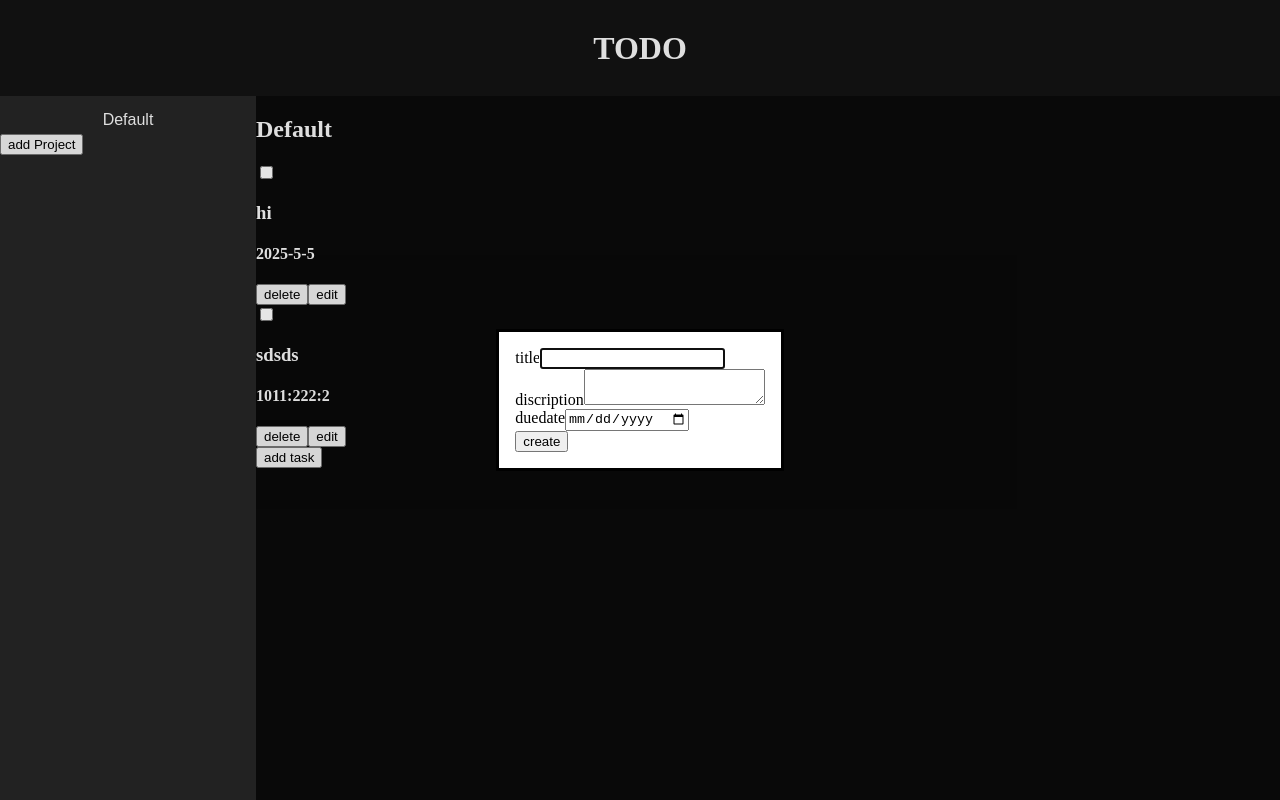
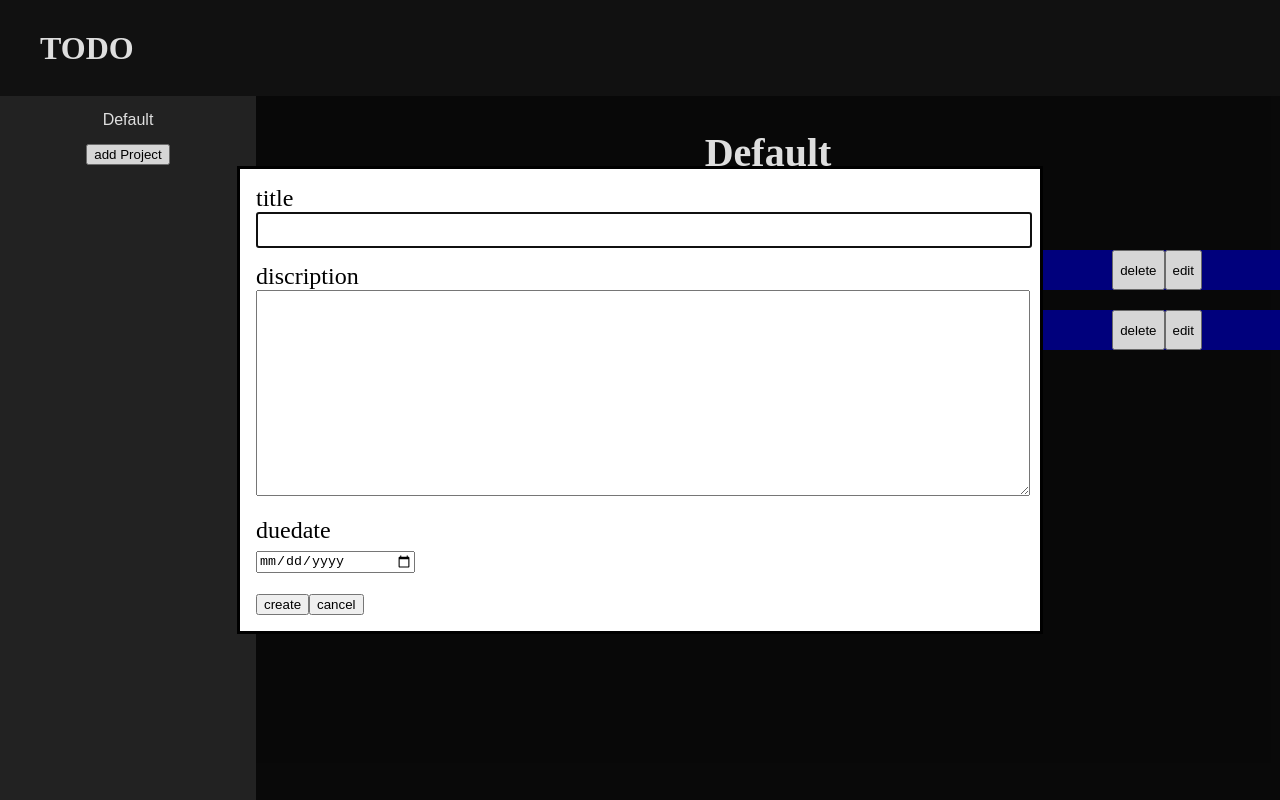
Before and after one commit to sinan-894/odin-todo-list, a website built with webpack: page src/template.html in a window 1280 px wide. Both pictures are taken after a click on the button "add task". Built offline with nearby package versions, Linux system fonts and the light colour scheme.

Commit message:
add cancel button delete button

```diff
--- a/src/form.js
+++ b/src/form.js
@@ -24,6 +24,15 @@ function createTaskFormHandler(){
         })
     }
 
+    const setFormValue = (...data)=>{
+        console.log(title,discription,duedate,data)
+        const arg = Array.from(arguments)
+        tagArray.forEach((tag,i)=>{
+            console.log(tag.inputTag)
+            tag.inputTag.value = data[i]
+        })
+    }
+
 
     const createForm = ()=>{
         const form = dom.createTag('form','task-form')
@@ -33,6 +42,7 @@ function createTaskFormHandler(){
         });
 
         dom.makeParent(form,createSubmitButton())
+        dom.makeParent(form,createCancelButton())
 
         return form
     }
@@ -51,6 +61,13 @@ function createTaskFormHandler(){
                 document.querySelector('dialog').close()
             }
         })
+
+        return submitButton
+    }
+
+    const createCancelButton = ()=>{
+        const submitButton = dom.createTag('button','task-cancel-button',null,'cancel')
+        submitButton.addEventListener('click',(event)=>{document.querySelector('dialog').close()})
 
         return submitButton
     }
@@ -79,14 +96,14 @@ function createTaskFormHandler(){
         return true
     }
 
-    return Object.assign({createForm,modifyFormSubmitButtonEventHandler},extractDataFromTheFormAndCreatObject(tagArray))
+    return Object.assign({createForm,modifyFormSubmitButtonEventHandler,setFormValue},extractDataFromTheFormAndCreatObject(tagArray))
 }
 
 
 export function createDialog(){
 
     const {
-        createForm,modifyFormSubmitButtonEventHandler,
+        createForm,modifyFormSubmitButtonEventHandler,setFormValue,
         getDataAndStoreToProjectList,getData
     } = createTaskFormHandler()
 
@@ -94,8 +111,11 @@ export function createDialog(){
     tag.classList.add('form-dialog')
     tag.appendChild(createForm())
 
-    const show = (onSubmitPress)=>{
+    const show = (onSubmitPress,isEdit = false,title=null,discription=null,dueDate=null)=>{
         modifyFormSubmitButtonEventHandler(onSubmitPress)
+        if(isEdit){
+            setFormValue(title,discription,dueDate)
+        }
         tag.showModal()
     }
 
--- a/src/index.js
+++ b/src/index.js
@@ -1,5 +1,8 @@
+import { formatDistanceStrict } from "date-fns"
 import { display } from "./display-dynamics"
-// import { createTaskForm } from "./form"
+import { createDialog } from "./form"
+
+
 
 const k = display()
 
--- a/src/main-interface.js
+++ b/src/main-interface.js
@@ -1,8 +1,10 @@
 import "./style.css"
 import { domHelper } from "./dom";
 import { projectList } from "./todo-list";
-import buttonSvg from "./icons8-plus.svg"
+
 import { createDialog } from "./form";
+import { format } from "date-fns";
+
 
 const dom = domHelper()
 const dialog = createDialog()
@@ -19,7 +21,7 @@ export function mainInterface(){
 
 
 
-    return Object.assign({},divContainer(header,sideBar,mainContent,dialog.tag),displayProjectSidebar(),displayProject())
+    return Object.assign({},divContainer(header,sideBar,mainContent,dialog.tag),displayProject())
 
 }
 
@@ -39,10 +41,9 @@ const divContainer = (...tags)=>{
 }
 
 
-function displayProjectSidebar(){
+function displayProjectSidebar(updateCurrentProject,displayProjectInParent){
 
-    let {currentProject,updateCurrentProject,displayProjectInParent} = displayProject()
-
+    const {todayArray,tommarowArray,thisWeekArray} = sortToDatesAndGetArrays()
     const addProjectsNameToSideBar = ()=>{
         const sideBar = document.querySelector('.sidebar-div')
         sideBar.innerHTML  = ""
@@ -64,6 +65,7 @@ function displayProjectSidebar(){
     //this will first conatin a button then a input field and enter button to input project name
     const addProjectContainer = ()=>{
         const container = document.createElement('div')
+        container.classList.add('add-project-div')
         container.appendChild(addProjectButton(container))
         return container
 
@@ -110,21 +112,22 @@ function displayProject(){
         const parentDiv   = document.querySelector(".main-div");
         parentDiv.innerHTML = ""
         const projectDiv  = dom.createTag('div','project-div');
-        const projectHeading = dom.createTag('h2','project-heading',projectDiv,currentProject);
+        const projectHeader = dom.createTag('div','project-header',projectDiv)
+        const projectHeading = dom.createTag('h2','project-heading',projectHeader,currentProject);
+        dom.makeParent(projectHeader,deleteProjectButton())
         const taskList = getProjectTaskDataIntoDiv(currentProject);
         dom.makeParent(projectDiv,taskList)
         dom.makeParent(projectDiv,addTaskContainer())
         dom.makeParent(parentDiv,projectDiv)
 
     }
-
-    const {createDeleteTaskButton,addTaskContainer,createEditTaskButton} = displayProjectButtonLogic(getCurrentProject,displayProjectInParent)
-
+    const {addProjectsNameToSideBar} = displayProjectSidebar(updateCurrentProject,displayProjectInParent)
+    const {createDeleteTaskButton,addTaskContainer,createEditTaskButton,deleteProjectButton} = displayProjectButtonLogic(getCurrentProject,displayProjectInParent,addProjectsNameToSideBar)
 
 
     const getProjectTaskDataIntoDiv = ()=>{
         console.log(currentProject)
-        const taskList  = projectList[currentProject];
+        const taskList  = (projectList[currentProject])?projectList[currentProject]:[];
         console.log(taskList)
         const taskListDiv = dom.createTag('div','task-list-div');
         taskList.forEach((task)=>{
@@ -161,16 +164,17 @@ function displayProject(){
 
     }
 
-    return {currentProject,updateCurrentProject,displayProjectInParent}
+    return {currentProject,updateCurrentProject,displayProjectInParent,addProjectsNameToSideBar}
 }
 
-function displayProjectButtonLogic(currentProject,displayProjectInMain){
+function displayProjectButtonLogic(getCurrentProject,displayProjectInMain,addProjectsNameToSideBar){
 
-    const {modifyFormSubmitButtonText,onSubmitButtonPressForCreatingTask,onSubmitButtonPressForEditingTask} = mainDialog(currentProject,displayProjectInMain)
+    const {modifyFormSubmitButtonText,onSubmitButtonPressForCreatingTask,onSubmitButtonPressForEditingTask} = mainDialog(getCurrentProject,displayProjectInMain)
 
 
     const addTaskContainer = ()=>{
         const container = document.createElement('div');
+        container.classList.add('add-task-container')
         const addTaskButton = document.createElement('button')
         addTaskButton.textContent = 'add task'
 
@@ -186,16 +190,34 @@ function displayProjectButtonLogic(currentProject,displayProjectInMain){
     const createEditTaskButton = (task)=>{
         const button = document.createElement('button');
         const onSubmit = onSubmitButtonPressForEditingTask(task)
+        console.log(task.title,'pppp')
         button.addEventListener('click',()=>{
             modifyFormSubmitButtonText('edit');
-            dialog.show(onSubmit)
+            console.log(task.title,'ssss')
+            dialog.show(onSubmit,true,task.title,task.discription,task.dueDate)
         })
         button.textContent = 'edit'
         return button
 
     }
 
-    return Object.assign({addTaskContainer,createEditTaskButton},deleteTask())
+    const deleteProjectButton = ()=>{
+        const button = document.createElement('button')
+        button.textContent = 'delete'
+        button.classList.add('delete-project-button');
+        button.addEventListener('click',()=>{
+            console.log(getCurrentProject())
+            delete projectList[getCurrentProject()]
+            console.log(projectList)
+            document.querySelector('.main-div').innerHTML = ""
+            addProjectsNameToSideBar()
+        })
+
+        return button
+    }
+
+
+    return Object.assign({addTaskContainer,createEditTaskButton,deleteProjectButton},deleteTask())
 }
 
 function mainDialog(getCurrentProject,displayProjectInMain){
@@ -256,3 +278,47 @@ function deleteTask(){
     return {createDeleteTaskButton}
 
 }
+
+
+function sortToDatesAndGetArrays(){
+    const todayDate = new Date(new Date().getFullYear(),new Date().getMonth(),new Date().getDate())
+
+    const totalTaskArray = (()=>{
+        const projects = Object.keys(projectList)
+        const totalArray = []
+        projects.forEach((project)=>{
+            let list = projectList[project]
+            totalArray.concat(list)
+        })
+
+        return totalArray
+    })()
+
+    const todayArray = []
+    const tommarowArray = []
+    const thisWeekArray = []
+
+    const sortDatesToCatogory=()=>{
+        totalTaskArray.forEach((task)=>{
+            let [year,month,date]  = task.dueDate
+            let dueDate = new Date(year,month,date)
+            const dist = formatDistanceStrict(b,a)
+            const [distNumber,distType] = dist.split(' ')
+            if (distNumber==1&&distType == 'days'){
+                tommarowArray.push(task)
+            }
+            else if(distNumber==0){
+                todayArray.push(task)
+            }
+            else if(distNumber<=7&&distType == 'days'){
+                thisWeekArray.push(task)
+            }
+
+        })
+    }
+
+    sortDatesToCatogory()
+
+    return {todayArray,tommarowArray,thisWeekArray}
+
+}
--- a/src/style.css
+++ b/src/style.css
@@ -17,14 +17,22 @@ body{
     height: 12vh;
     background-color: #131313;
     display: flex;
-    justify-content: center;
+    justify-content: start;
     align-items: center;
     grid-column: 1 / span 2;
+    padding-left:40px ;
 }
 
 .sidebar-div{
     background-color:var(--sidebar-color);
     height: max(88vh,100%);
+}
+
+.add-project-div{
+    display: flex;
+    align-items: center;
+    justify-content: center;
+    margin-top: 10px;
 }
 
 .heading-todo {
@@ -64,3 +72,74 @@ body{
 form >div> label{
     color: black;
 }
+
+.task-div{
+    display: flex;
+    background-color: darkblue;
+    height: 40px;
+    align-items: center;
+    margin-top: 20px;
+}
+
+.task-div >input{
+    margin-right: 20px;
+}
+
+.task-div >h3 {
+    width:60%
+}
+
+.task-div >.due-date {
+    width: 20%;
+}
+
+.task-div >button {
+    height: 40px;
+}
+
+
+.add-task-container{
+    margin-top: 20px;
+    display: flex;
+    justify-content: center;
+    align-items: center;
+}
+
+.add-task-container >button{
+    font-size: 1.5em;
+    height: 40px;
+    border-radius: 10px;
+}
+
+.form-dialog{
+    width :60%
+}
+
+.task-form{
+    font-size: 1.5em;
+}
+
+.task-form  label{
+    display: block;
+}
+
+#title {
+    height: 30px;
+}
+
+.task-form  .input-task {
+    width: 100%;
+    margin-bottom: 15px;
+}
+
+.task-form .due-date{
+    width :20%;
+}
+#discription{
+    height: 200px;
+}
+
+.project-heading {
+    text-align: center;
+    font-size: 2.5em;
+}
```
